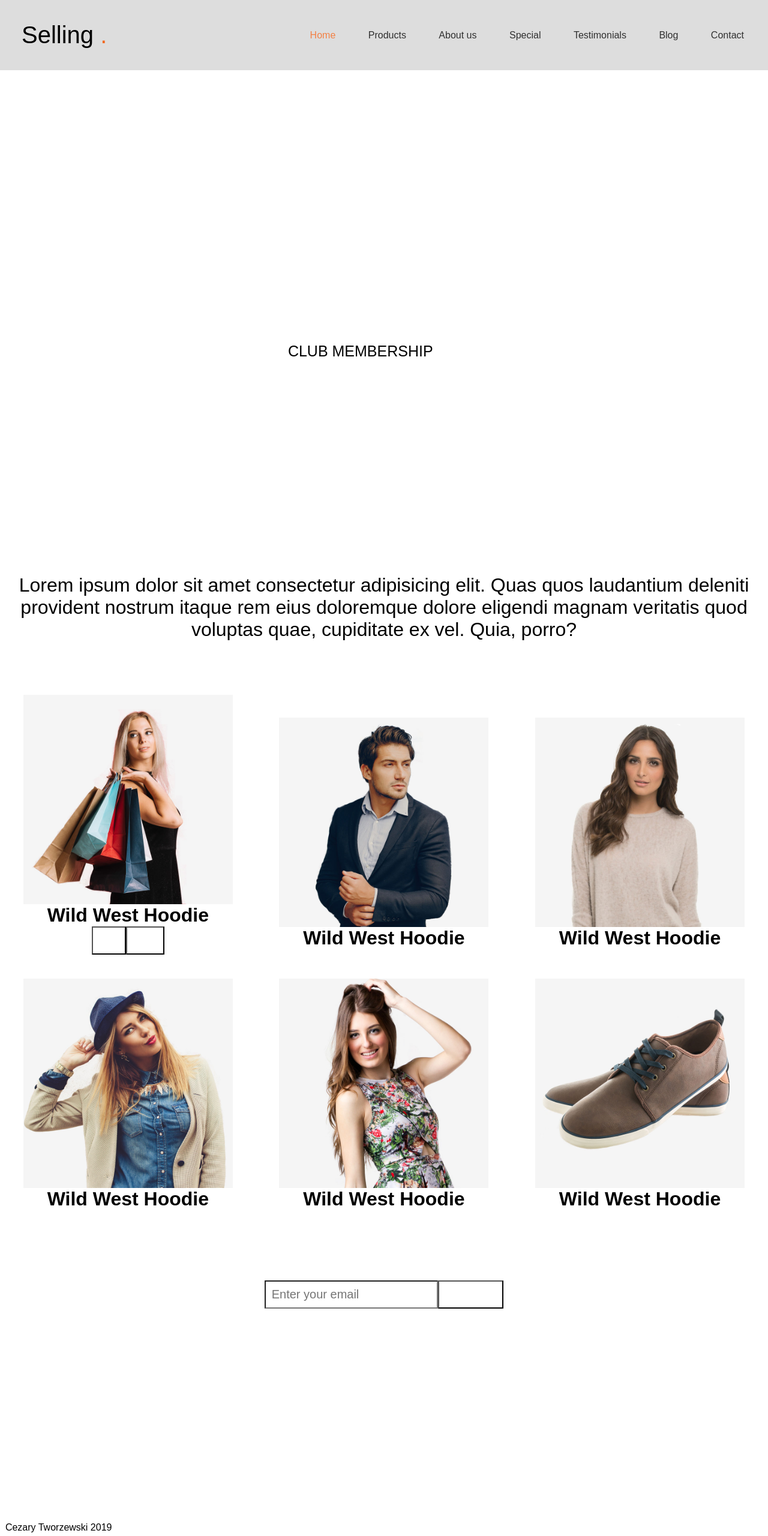
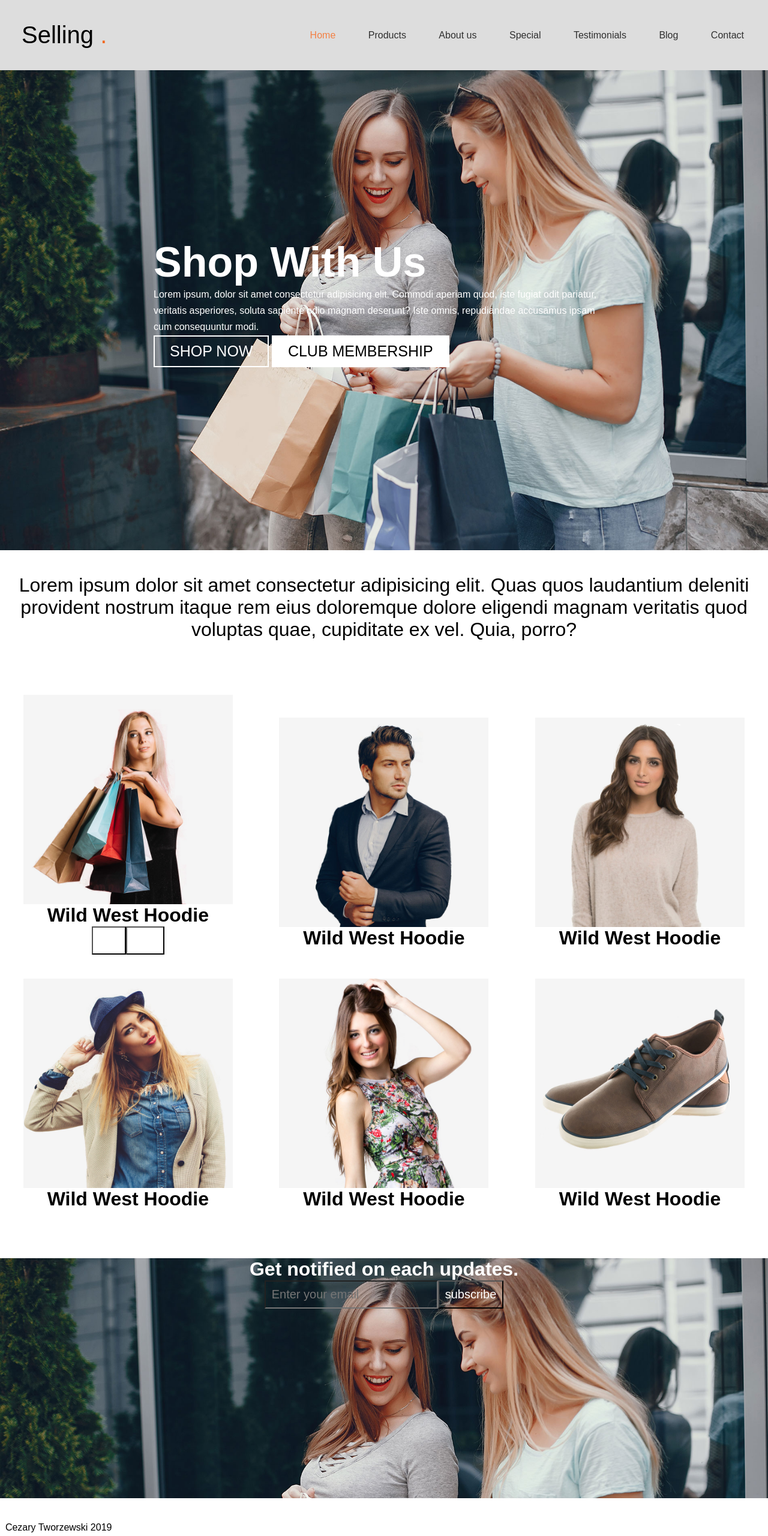
Before and after one commit to ctworzewski/selling-template, a plain HTML site: page index.html in a window 1280 px wide. Shown: the top 2560 px of the page at 60% size. Drawn offline with Linux system fonts and the light colour scheme; files whose address does not match are found by name.

Commit message:
Update style.css

```diff
--- a/style.css
+++ b/style.css
@@ -56,7 +56,7 @@
 }
 
 section.bg {
-  background: url(images/hero_2.jpg);
+  background: url(hero_2.jpg);
   background-size: cover;
   /* background-position: ce  nter; */
   height: 100vh;
@@ -153,7 +153,7 @@ section.bg .bg-content button.second:hover {
 
 .main section.offer {
   width: 100%;
-  background: url(images/hero_2.jpg);
+  background: url(hero_2.jpg);
   background-size: cover;
   /* background-position: ce  nter; */
   height: 50vh;
```
